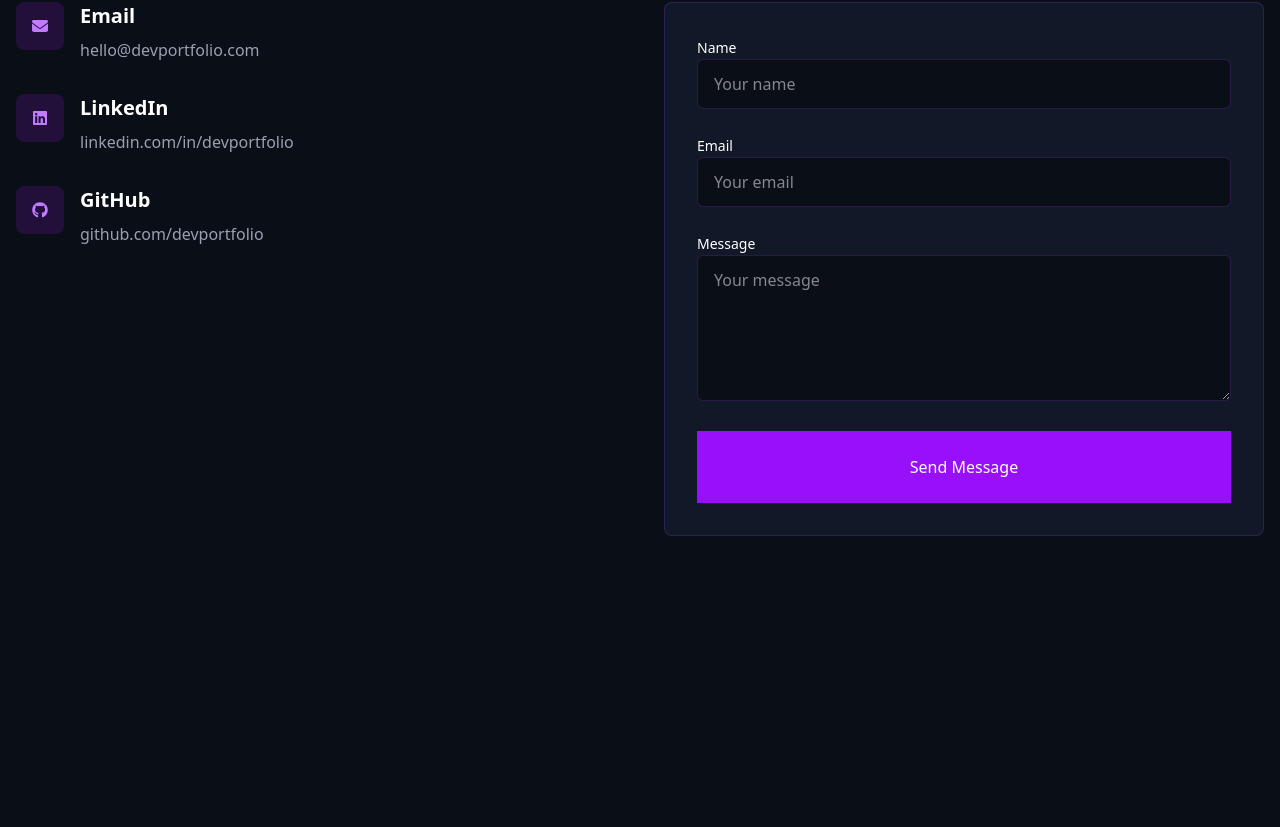
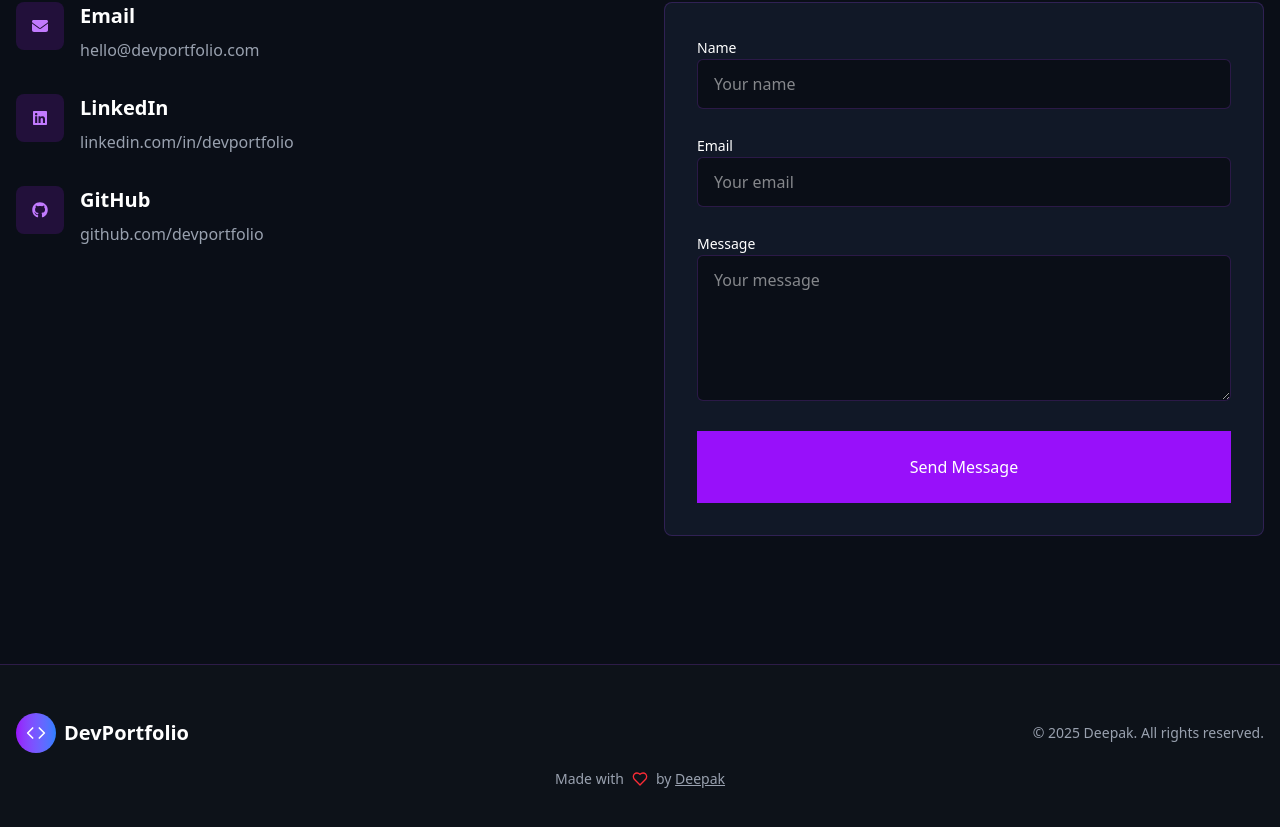
Before and after one commit to Deepak-vm/MyPortfolioWeb, a React (Vite) app: page / in a window 1280 px wide. Shown: the part 1920-2747 px from the top of the page. Before the commit the page ends 2584 px from the top, so only its background shows below. Built offline with nearby package versions, Linux system fonts and the light colour scheme.

Commit message:
added footer

```diff
--- a/src/App.jsx
+++ b/src/App.jsx
@@ -3,6 +3,7 @@ import Navbar from "./components/Navbar"
 import Hero from './components/Hero'
 import About from './components/Projects'
 import Contact from './components/Contact'
+import Footer from './components/Footer'
 
 function App() {
   return (
@@ -11,6 +12,7 @@ function App() {
       <Hero/>
       <About/>
       <Contact/>
+      <Footer/>
     </Router>
   )
 }
--- a/src/components/Footer.jsx
+++ b/src/components/Footer.jsx
@@ -0,0 +1,42 @@
+import React from 'react'
+import { Code } from 'lucide-react' // Assuming you're using lucide-react for the icon
+
+function Footer() {
+  return (
+    <div className="bg-[#0d1219] py-12 border-t border-purple-500/20">
+      <div className="container mx-auto px-4">
+        <div className="flex flex-col md:flex-row justify-between items-center">
+          <div className="flex items-center gap-2 mb-6 md:mb-0">
+            <div className="w-10 h-10 rounded-full bg-gradient-to-r from-purple-600 to-blue-500 flex items-center justify-center">
+              <Code className="w-5 h-5 text-white" />
+            </div>
+            <span className="font-bold text-xl">DevPortfolio</span>
+          </div>
+
+          <div className="text-gray-400 text-sm">
+            &copy; {new Date().getFullYear()} Deepak. All rights reserved.
+          </div>
+        </div>
+
+        <div className="flex items-center gap-2 text-gray-400 text-sm mt-4 justify-center">
+          <span>Made with</span>
+          <svg
+            xmlns="http://www.w3.org/2000/svg"
+            width="24" height="24"
+            viewBox="0 0 24 24"
+            fill="none" stroke="currentColor" strokeWidth="2"
+            strokeLinecap="round" strokeLinejoin="round"
+            className="lucide lucide-heart w-4 h-4 text-red-500 animate-pulse"
+          >
+            <path d="M19 14c1.49-1.46 3-3.21 3-5.5A5.5 5.5 0 0 0 16.5 3c-1.76 0-3 .5-4.5 2-1.5-1.5-2.74-2-4.5-2A5.5 5.5 0 0 0 2 8.5c0 2.3 1.5 4.05 3 5.5l7 7Z"></path>
+          </svg>
+          <span>
+            by <a href="https://github.com/deepak-vm" className="underline hover:text-white">Deepak</a>
+          </span>
+        </div>
+      </div>
+    </div>
+  )
+}
+
+export default Footer
```
